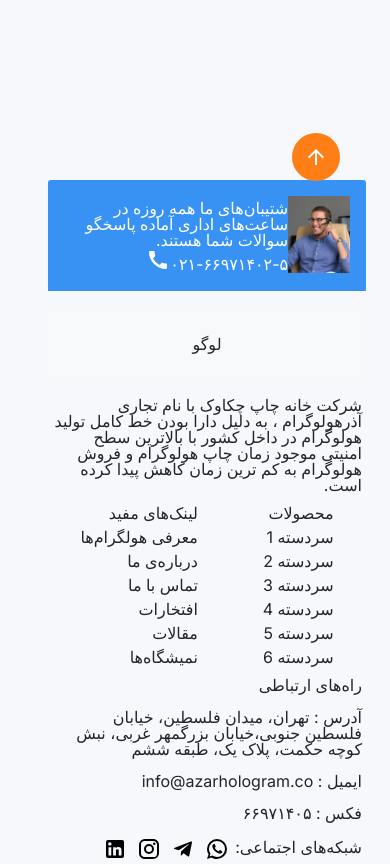
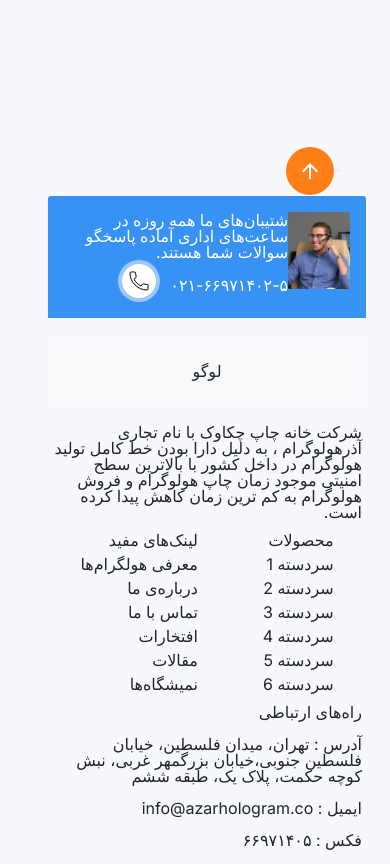
Before and after one commit to amirhoseinhoseinpoor/hologram-web-shop, a Next.js app: page / in a window 390 px wide. Shown: the part 1220-2084 px from the top of the page. Built offline with nearby package versions, Linux system fonts and the light colour scheme.

Commit message:
compelete footer component

```diff
--- a/src/app/Footer.js
+++ b/src/app/Footer.js
@@ -1,4 +1,4 @@
-
+'use client'
 
 import "./Styles/footer.scss"
 import Box from '@mui/material/Box';
@@ -10,18 +10,27 @@ import LinkedInIcon from '@mui/icons-material/LinkedIn';
 import ArrowUpwardIcon from '@mui/icons-material/ArrowUpward';
 import CallIcon from '@mui/icons-material/Call';
 export default function Footer(){
+
+
+  const scrollToTop = () => {
+    window.scrollTo({ top: 0, behavior: 'smooth' });
+  };
+
+
   return(
     <section className="main-color">
         {/* upward arrow */}
         <div className="text-center align-upward-arrow">
+          <button className="border-0" onClick={scrollToTop}>
             <div className="footer-upward-arrow-inner-div">
               <ArrowUpwardIcon className="footer-upward-arrow"></ArrowUpwardIcon>
             </div>
+          </button>
         </div>
         {/* picture box */}
         <div className="row p-4 responsive-row">
             <div className="col-3 d-flex flex-column responsive-picture-person">
-                <div className="footer-top-person p-3 text-footer-rs-p">
+                <div className="footer-top-person p-3 text-footer-rs-p position-relative ">
                     <div className="image-footer-rs-b d-block d-lg-none">
                       <Box className="f-c-b"
                         component="img"
@@ -37,9 +46,17 @@ export default function Footer(){
                     </div>
                     <div className="d-flex flex-column justify-content-center">
                       <p>شتیبان‌های ما همه روزه در ساعت‌های اداری آماده پاسخگو سوالات شما هستند.</p>
-                      <div className="d-flex flex-row">
+                      <div className="d-flex flex-row footer-number-flex-rp">
                          <p className="mt-2"><span>۰۲۱-</span><span>۶۶۹۷۱۴۰۲-۵</span></p>
-                         <CallIcon className="test"></CallIcon>
+                         <a href="#">
+                           <div className="phonecall-footer-div">
+                             <div>
+                               <CallIcon></CallIcon>
+                             </div>
+                           </div>
+                         </a>
+
+
                       </div>
                     </div>
 
--- a/src/app/Styles/footer.scss
+++ b/src/app/Styles/footer.scss
@@ -12,7 +12,6 @@
     display: inline-block;
     padding: 12px;
     border-radius: 50%;
-    cursor: pointer;
     position: absolute;
     margin-top: -20px;
     z-index: 2;
@@ -53,6 +52,29 @@
     font-size: medium;
 }
 
+.phonecall-footer-div{
+    padding: 5px;
+    background-color: rgba($color: #ffffff, $alpha: 0.5);
+    border-radius: 50%;
+    position: absolute;
+    left: 10%;
+    top: 75%;
+
+
+    div{
+        padding: 10px;
+        background-color: white;
+        border-radius: 50%;
+    }
+
+
+    svg{
+        stroke: black;
+        fill: none;
+
+    }
+
+}
 
 
 @media (max-width :980px) {
@@ -85,6 +107,19 @@
         width: 100%;
         margin-top: 20px;
     }
+    .phonecall-footer-div{
+        position: unset;
+        padding: 4px;
+        div{
+            padding: 5px;
+        }
+    }
+    .footer-number-flex-rp{
+        align-items: center;
+        p{
+            margin-left: 10px;
+        }
+    }
 
 }
 
```
